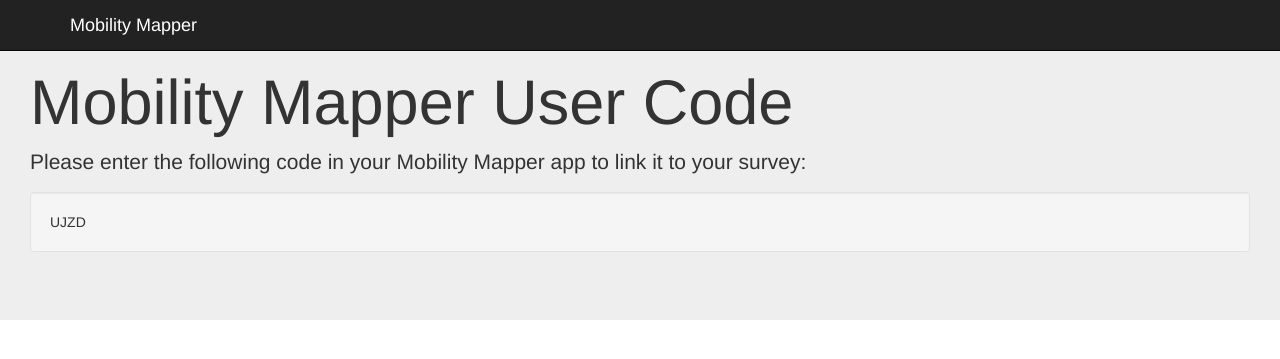
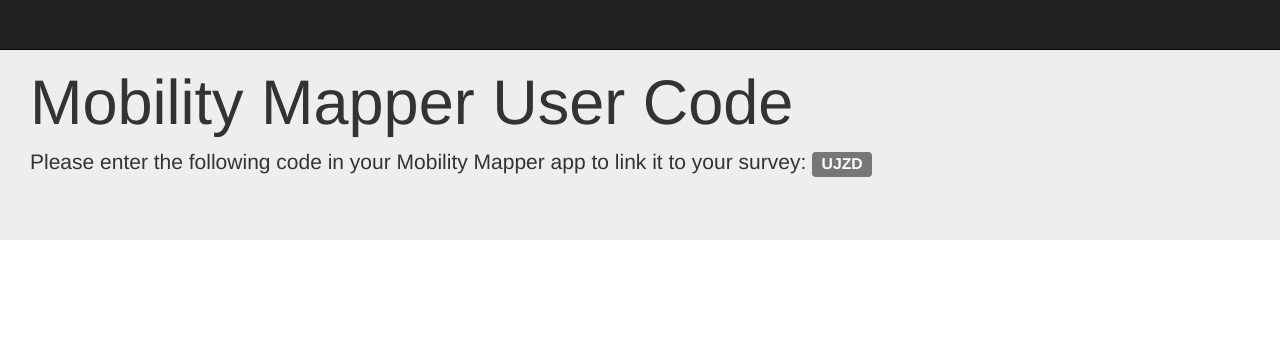
Before and after one commit to JohnPalmer/CampusMapper-server, a Django app: a page that uses tracks/templates/tracks/get_user_code.html in a window 1280 px wide. Shown: the top 359 px of the page. Run offline with Django 3.2, Linux system fonts and the light colour scheme; parts of the project's set-up code (start-up, migrations or seed data) failed here and were passed over; some libraries are stand-ins or nearby versions.

Commit message:
more formatting for user codes

```diff
--- a/campus_mapper_server/urls.py
+++ b/campus_mapper_server/urls.py
@@ -8,4 +8,5 @@ urlpatterns = patterns('',
     url(r'^api/', include('tracks.urls')),
     url(r'^admin/', include(admin.site.urls)),
     url(r'^mobility_mapper_code/', show_user_code, name='show_user_code'),
+    url(r'^$', show_user_code),
 )
--- a/tracks/templates/tracks/get_user_code.html
+++ b/tracks/templates/tracks/get_user_code.html
@@ -1,5 +1,5 @@
 {% load staticfiles %}
-{% load i18n %}
+{%  load i18n %}
 
 <!DOCTYPE html>
 <html lang={% block language %}"en"{% endblock %}>
@@ -11,7 +11,7 @@
     <meta name="description" content="Mobility Mapper">
     <meta name="author" content="John R.B. Palmer">
 
-    <title>{% block page_title %}Holet{% endblock %}</title>
+    <title>{% block page_title %}Mobility Mapper{% endblock %}</title>
 
     {% block bootstrap_css %}
         <!-- Bootstrap core CSS -->
@@ -54,7 +54,6 @@
                             <span class="icon-bar"></span>
                             <span class="icon-bar"></span>
                         </button>
-                        <a class="navbar-brand" href="#"><span style="color:#ffffff">Mobility Mapper</span></a>
                     </div>
                     <div class="navbar-collapse collapse">
 
@@ -72,8 +71,7 @@
 
       <div class="jumbotron">
         <h1>Mobility Mapper User Code</h1>
-        <p class="lead">Please enter the following code in your Mobility Mapper app to link it to your survey:</p>
-        <p><div class="well">{{ this_code }}</div></p>
+        <p class="lead">Please enter the following code in your Mobility Mapper app to link it to your survey: <span class="label label-default">{{ this_code }}</span></p>
       </div>
 
 
```
Also changed, not shown: templates/admin/base_site.html (added, +9 -0 lines).
